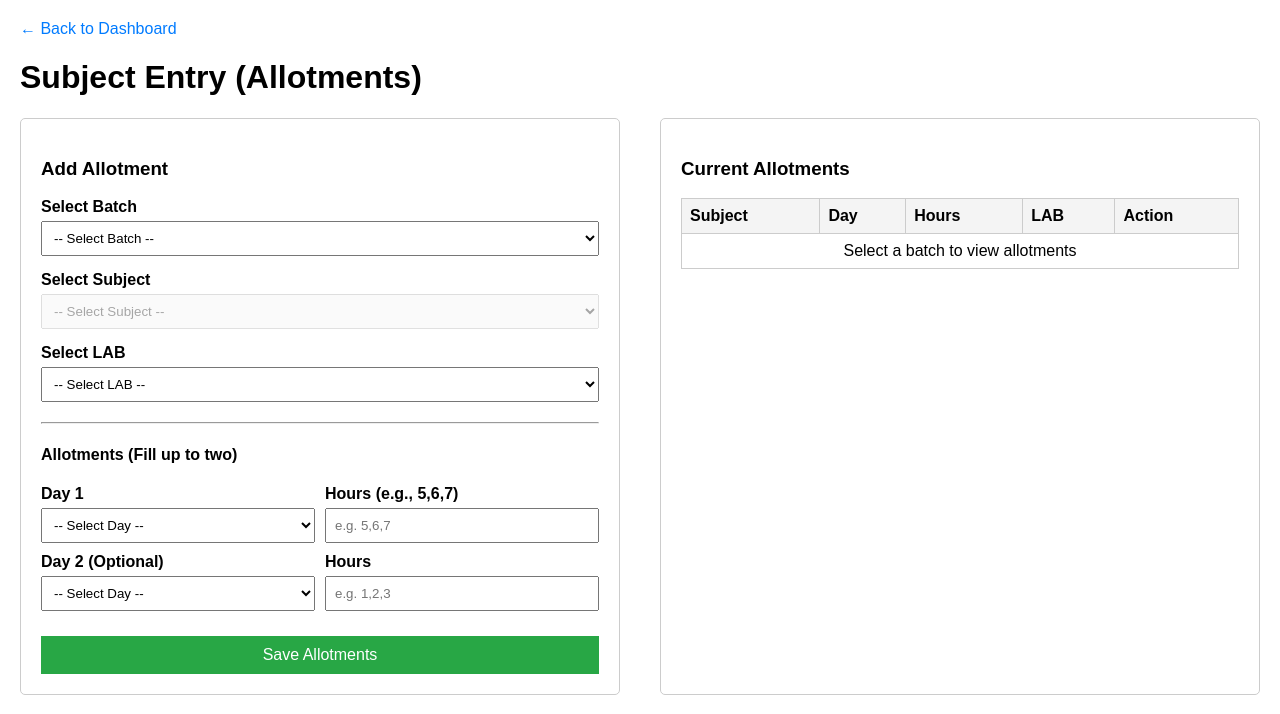
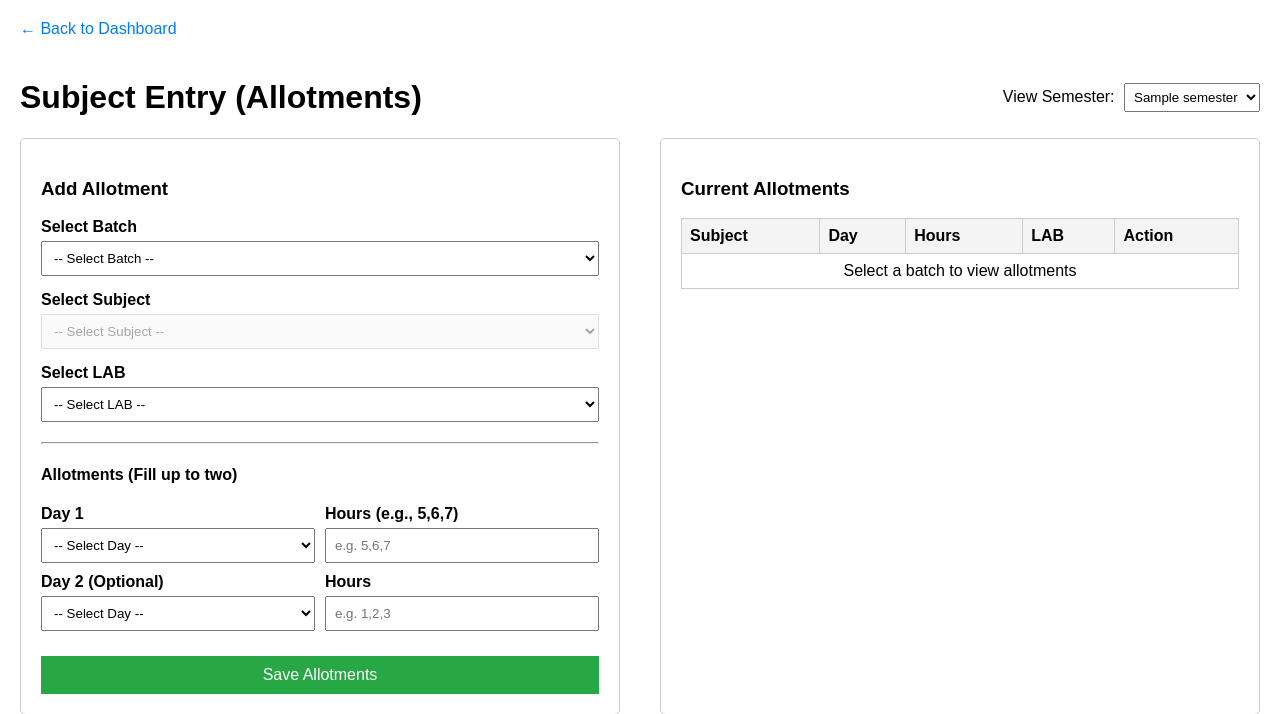
Before and after one commit to varunpnair92/timetable, a Django app: page /subject-entry/ in a window 1280 px wide. Shown: the top 714 px of the page. Run offline with Django 5.2, Linux system fonts and the light colour scheme; tables that the repository leaves empty hold one stand-in row (values such as "Sample post"); parts of the project's set-up code (start-up, migrations or seed data) failed here and were passed over.

Commit message:
feat: add semester filter to subject entry page

```diff
--- a/fisat/views.py
+++ b/fisat/views.py
@@ -2248,11 +2248,18 @@ def subject_entry_view(request):
 
             return redirect('subject_entry')
 
-    batches = Batch.objects.filter(period=dp)
+    semesters = Semester.objects.all().order_by('name')
+    active_sem = semesters.filter(is_active=True).first()
+    current_view_sem = get_current_period(request)
+
+    batches = Batch.objects.filter(period=current_view_sem)
     lab_choices = SubjectEntry.LAB_CHOICES
     return render(request, 'subject_entry.html', {
         'batches': batches,
-        'lab_choices': lab_choices
+        'lab_choices': lab_choices,
+        'semesters': semesters,
+        'active_sem': active_sem,
+        'current_view_sem': current_view_sem
     })
 
 def get_batch_subjects(request, batch_id):
--- a/templates/subject_entry.html
+++ b/templates/subject_entry.html
@@ -40,7 +40,19 @@
     </div>
     {% endif %}
 
-    <h1>Subject Entry (Allotments)</h1>
+    <div style="display: flex; justify-content: space-between; align-items: center;">
+        <h1>Subject Entry (Allotments)</h1>
+        <form method="POST" action="{% url 'switch_semester' %}">
+            {% csrf_token %}
+            <input type="hidden" name="next" value="{{ request.path }}">
+            <label style="display: inline-block; margin-right: 5px; font-weight: normal;">View Semester:</label>
+            <select name="semester_name" onchange="this.form.submit()" style="width: auto; display: inline-block; padding: 5px;">
+                {% for sem in semesters %}
+                <option value="{{ sem.name }}" {% if sem.name == current_view_sem %}selected{% endif %}>{{ sem.name }}</option>
+                {% endfor %}
+            </select>
+        </form>
+    </div>
 
     <div class="container">
         <div class="section">
```
